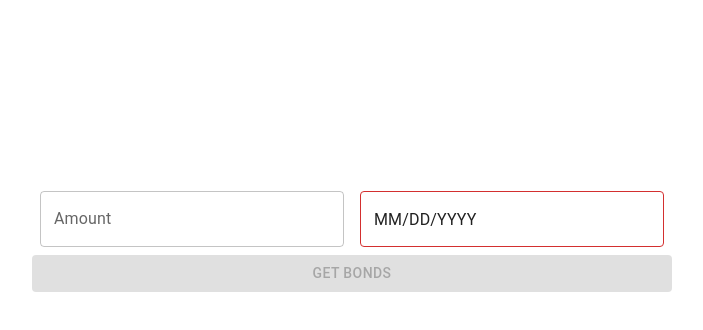
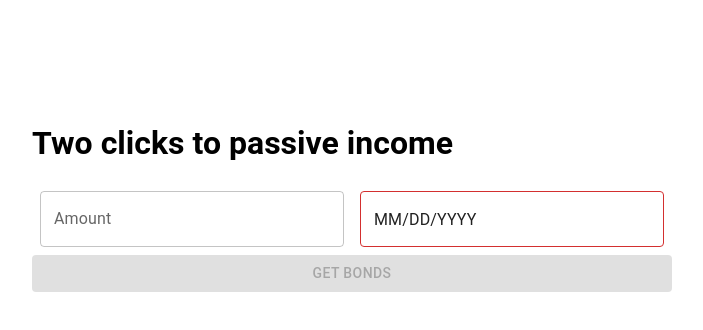
Before and after one commit to ChernovAndrey/starthack-front, a React (Create React App) app: page / in a window 1280 px wide. Shown: the top 330 px of the page, without its empty margins (288-991 px from the left). Built offline with nearby package versions, Linux system fonts and the light colour scheme.

Commit message:
Add text to Screen

```diff
--- a/src/components/Screen1/Screen1.js
+++ b/src/components/Screen1/Screen1.js
@@ -215,6 +215,7 @@ class Screen1 extends Component {
       return (
          <div className="main">
             <form className="form-style">
+	       <div className="row"><h1>Two clicks to passive income</h1></div>
                <div className="inputs">
                   <FormControl sx={{ m: 1, width: '50%' }}>
                      {/* <InputLabel htmlFor="outlined-adornment-amount">Amount</InputLabel> */}
@@ -254,6 +255,7 @@ class Screen1 extends Component {
             <div className={`results ${
                this.state.buttonPressed ? 'visible' : 'invisible'
             }`}>
+               <div className="row"><h1>Payoff plots</h1></div>
                <div className="chart-container">
                      <div className="chart">
                         <MyChart chartData={this.state.payments} />
```
